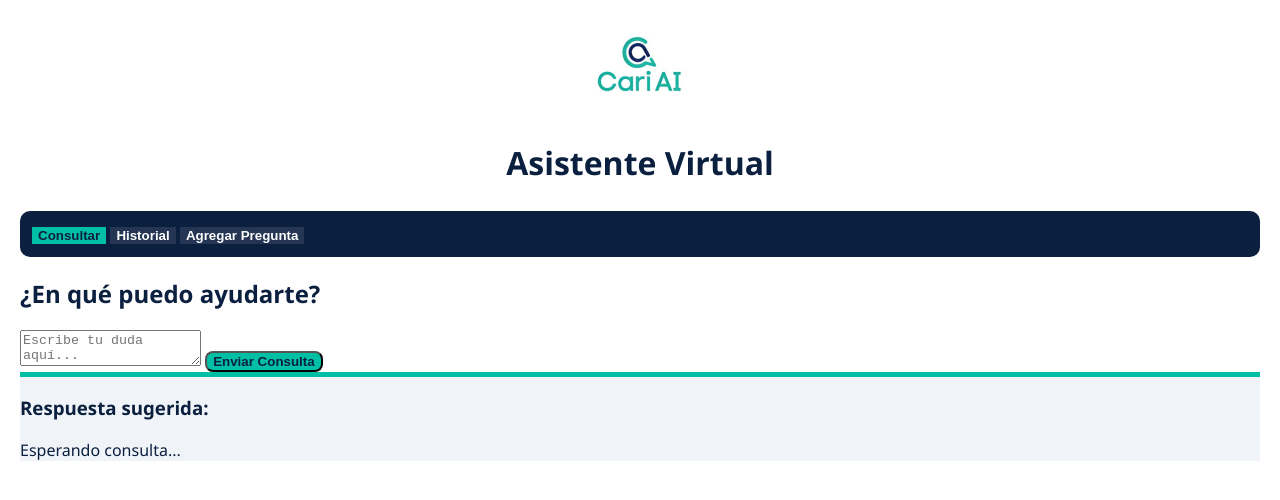
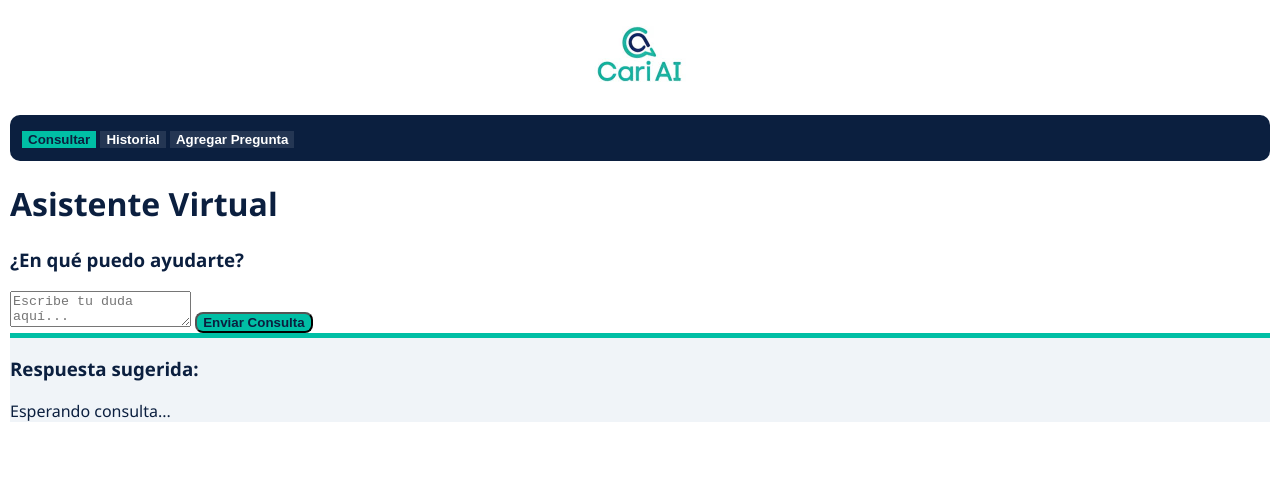
Before and after one commit to AndresMedina25/Sugerencias-Autom-ticas-para-Asesores, a plain HTML site: page app/static/index.html in a window 1280 px wide. Drawn offline with Linux system fonts and the light colour scheme.

Commit message:
Diseño CARI AI

```diff
--- a/app/static/index.html
+++ b/app/static/index.html
@@ -8,7 +8,6 @@
 <body class="page-index">
     <div class="header-container">
         <img src="/static/logo.png" alt="Logo" class="logo">
-        <h1>Asistente Virtual</h1>
     </div>
 
     <nav class="menu">
@@ -17,7 +16,8 @@
         <button onclick="location.href='/view-add-knowledge'">Agregar Pregunta</button>
     </nav>
 
-    <h2>¿En qué puedo ayudarte?</h2>
+    <h1>Asistente Virtual</h1>
+    <h3>¿En qué puedo ayudarte?</h3>
     <textarea id="query" placeholder="Escribe tu duda aquí..."></textarea>
     <button class="main-btn" onclick="sendQuery()">Enviar Consulta</button>
 
--- a/app/static/styles.css
+++ b/app/static/styles.css
@@ -10,7 +10,7 @@
 body {
     font-family: 'Segoe UI', sans-serif;
     margin: 0;
-    padding: 20px;
+    padding: 10px;
     background-color: var(--white);
     color: var(--cari-dark-blue);
 }
```
Also changed, not shown: app/knowledge_base.json (+9 -0 lines).
